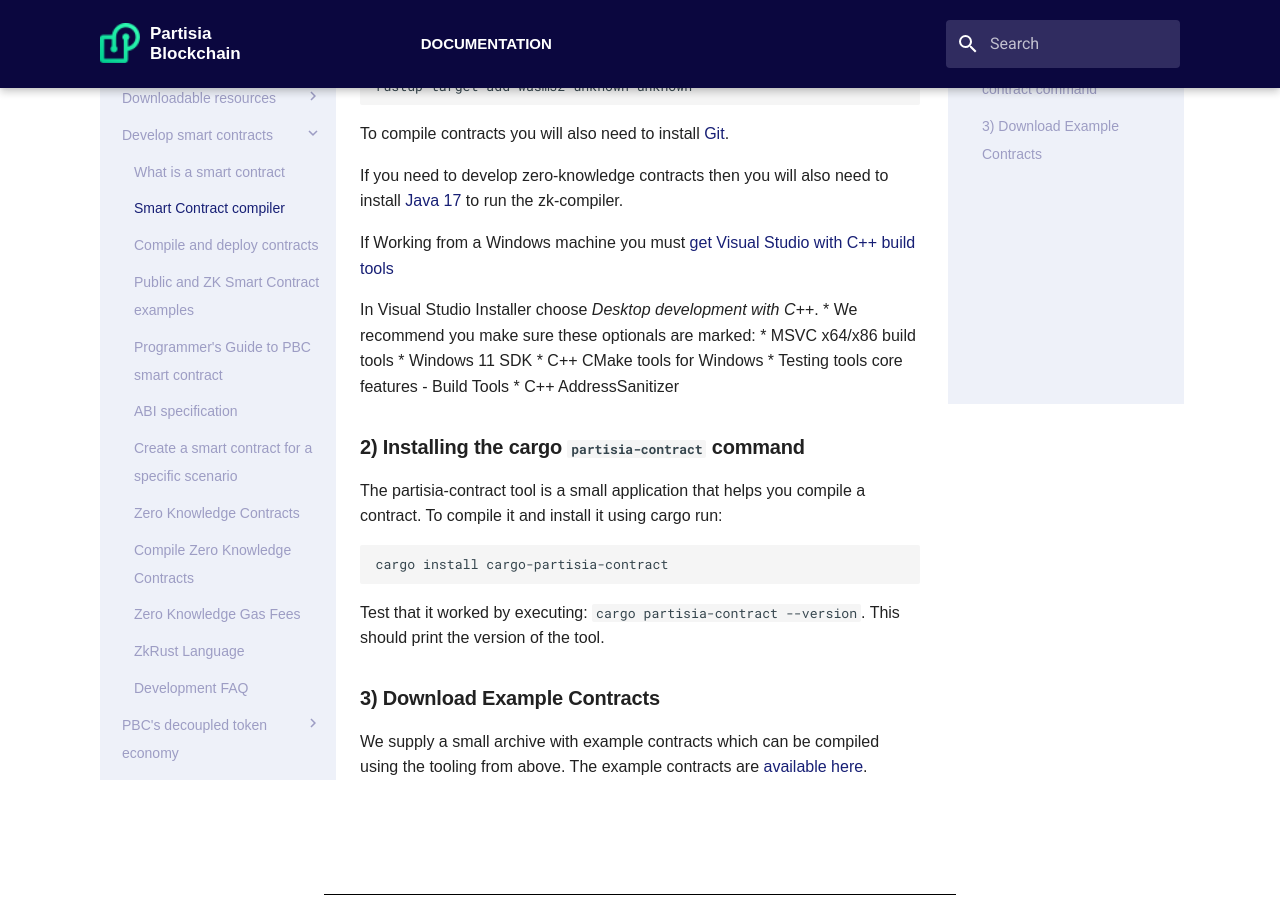
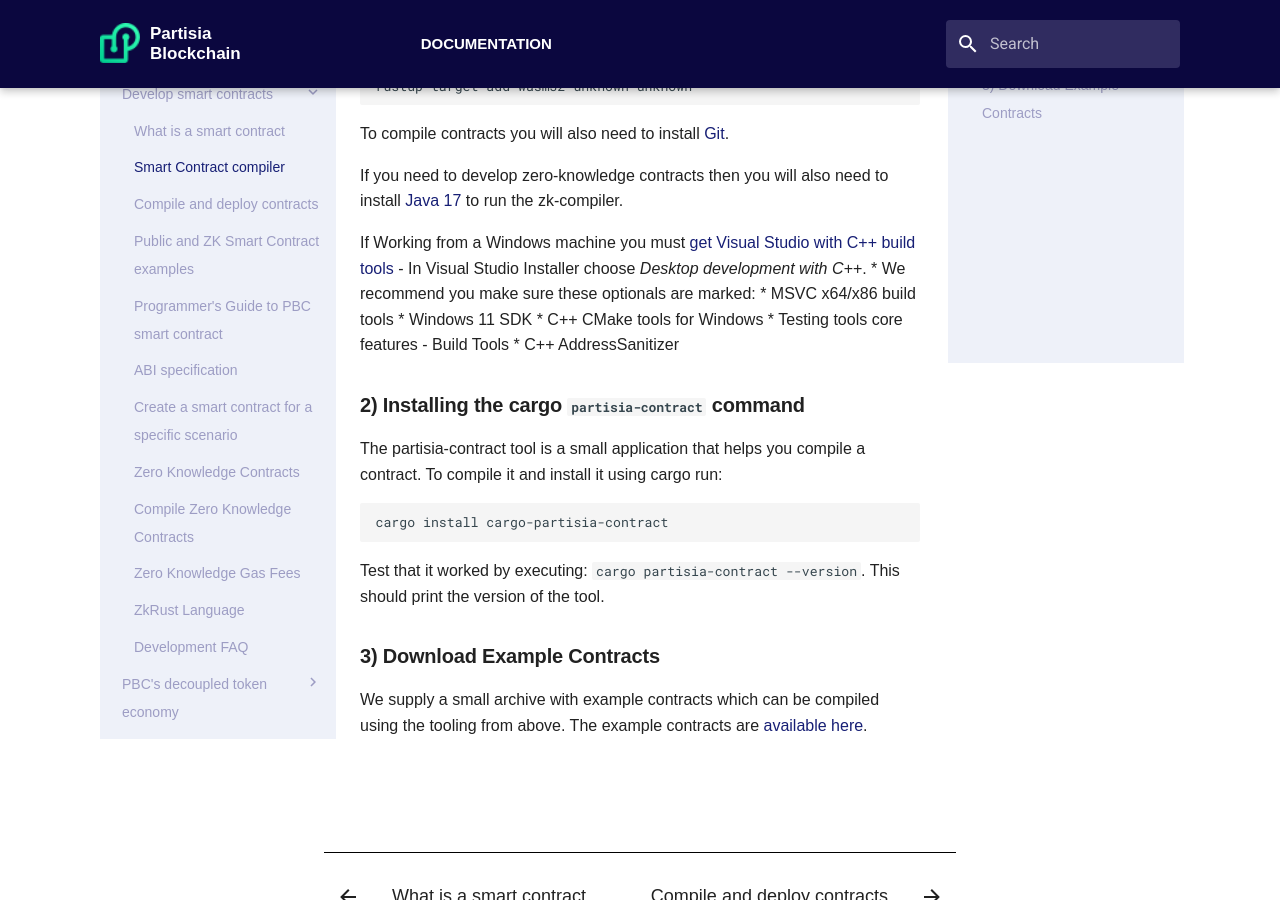
Before and after one commit to 0xSero/partisia-docs, an MkDocs documentation site: the page built from docs/download-compiler.md, in a window 1280 px wide and 900 px high, scrolled down 334 px. Built offline with MkDocs 1.6.1 and Material for MkDocs 9.7.7, drawn with Linux system fonts in a browser that asks for light colours; some web fonts are replaced; a script that is not in the unit is left out.

Commit message:
Changing format back with new changes still present

```diff
--- a/docs/download-compiler.md
+++ b/docs/download-compiler.md
@@ -16,9 +16,7 @@
 If you need to develop zero-knowledge contracts then you will also need to install [Java 17](https://openjdk.org/) to run the zk-compiler.
 
 
-If Working from a Windows machine you must [get Visual Studio with C++  build tools](https://visualstudio.microsoft.com/downloads/)
-
-In Visual Studio Installer choose *Desktop development with C++*.
+If Working from a Windows machine you must [get Visual Studio with C++  build tools](https://visualstudio.microsoft.com/downloads/) - In Visual Studio Installer choose *Desktop development with C++*.
 * We recommend you make sure these optionals are marked:
   * MSVC x64/x86 build tools
   * Windows 11 SDK
```
